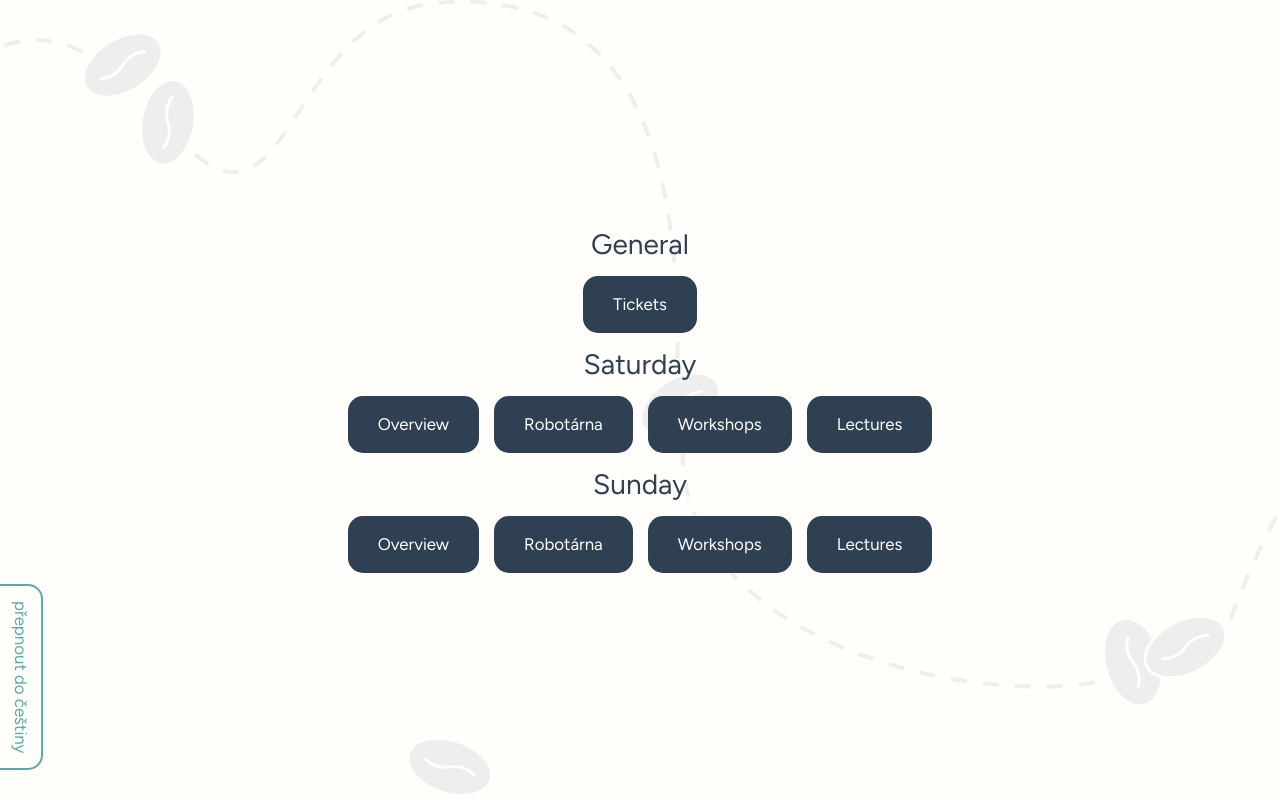
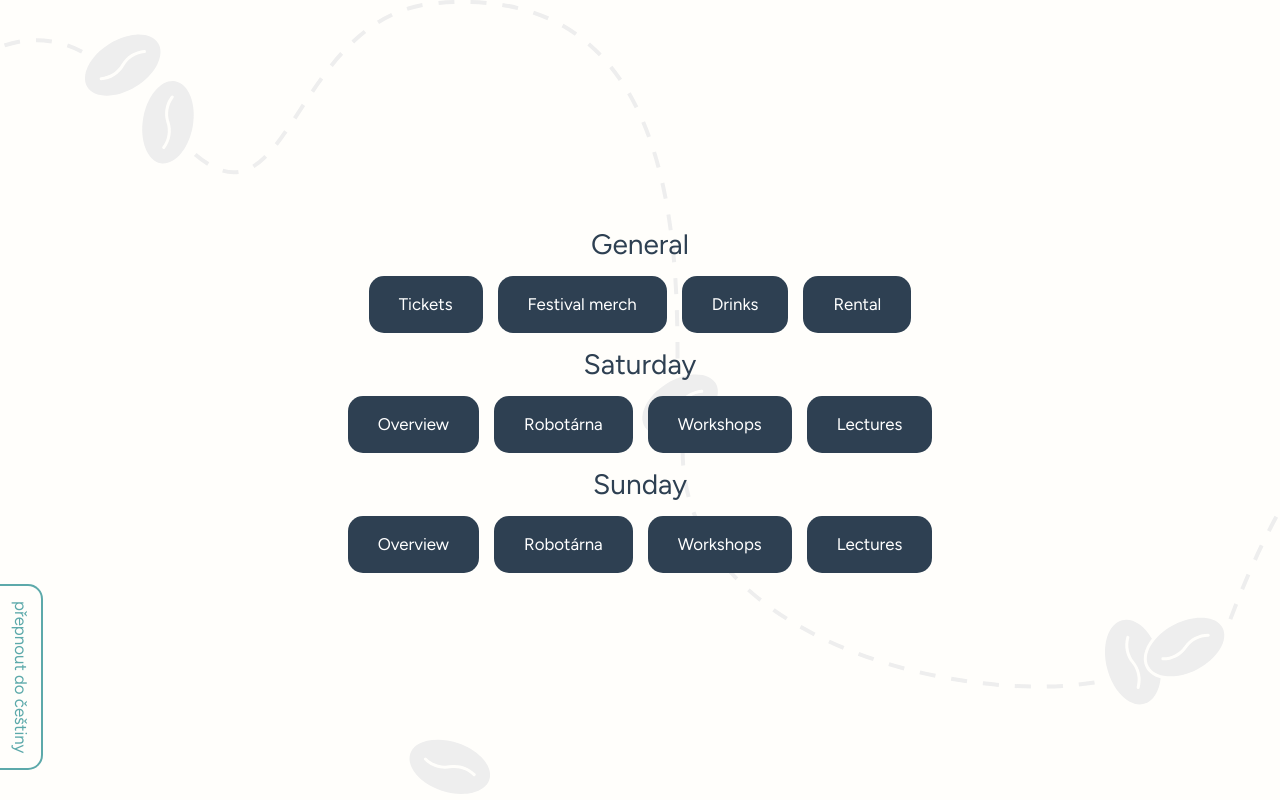
Before and after one commit to baristalive/roastfestival.eu, a Next.js app: page /en/print in a window 1280 px wide. Built offline with nearby package versions, Linux system fonts and the light colour scheme.

Commit message:
feat: add printable other pricelists
Signed-off-by: Tomas Coufal <coufal.tom@gmail.com>

```diff
--- a/app/[lang]/print/page.tsx
+++ b/app/[lang]/print/page.tsx
@@ -21,13 +21,31 @@ const Print = ({ params }: PrintPropsType) => {
         {params.lang === "cz" ? "Switch to English" : "Přepnout do češtiny"}
       </Link>
       <div className="watermark3 flex h-full flex-col items-center justify-center  gap-4">
-        <h2 className="text-3xl">{lang.print.general}</h2>
+        <h2 className="text-3xl">{lang.print.title}</h2>
         <div className="flex flex-wrap justify-center gap-4">
           <Link
-            href={`./print/tickets`}
+            href={`./print/pricelist/tickets`}
             className=" nav rounded-2xl bg-[var(--black)] p-4 px-8 text-lg text-[var(--white)]"
           >
-            {lang.tickets.titleOnTheSpot}
+            {lang.print.categories.tickets}
+          </Link>
+          <Link
+            href={`./print/pricelist/merch`}
+            className=" nav rounded-2xl bg-[var(--black)] p-4 px-8 text-lg text-[var(--white)]"
+          >
+            {lang.print.categories.merch}
+          </Link>
+          <Link
+            href={`./print/pricelist/drinks`}
+            className=" nav rounded-2xl bg-[var(--black)] p-4 px-8 text-lg text-[var(--white)]"
+          >
+            {lang.print.categories.drinks}
+          </Link>
+          <Link
+            href={`./print/pricelist/rental`}
+            className=" nav rounded-2xl bg-[var(--black)] p-4 px-8 text-lg text-[var(--white)]"
+          >
+            {lang.print.categories.rental}
           </Link>
         </div>
         {Object.entries(lang.programDays).map(([k, v]) => (
--- /dev/null
+++ b/app/[lang]/print/pricelist/[pricelist]/layout.tsx
@@ -0,0 +1,20 @@
+import dictionaries, { DayIdsType, SupportedLanguages } from "@/app/dictionaries/all";
+import React from "react";
+
+export async function generateStaticParams() {
+  return ["drinks", "rental", "tickets", "merch"].map((pricelist) => ({ pricelist }));
+}
+
+export async function generateMetadata({ params }: { params: { lang: SupportedLanguages, pricelist: "drinks" | "rental" | "tickets" | "merch"  }}) {
+  const lang = dictionaries[params.lang] || dictionaries.en
+  return {
+    title: `${lang.print.categories[params.pricelist as keyof typeof lang.print.categories]}`
+  }
+}
+export default function RootLayout({
+  children,
+}: {
+  children: React.ReactNode;
+}) {
+  return <>{children}</>;
+}
--- /dev/null
+++ b/app/[lang]/print/pricelist/[pricelist]/page.tsx
@@ -0,0 +1,99 @@
+"use client";
+import { useParams } from "next/navigation";
+import { dictionaries, SupportedLanguages } from "@/app/dictionaries/all";
+import React from "react";
+import "./print.css";
+import LogoSvg from "@/app/../public/logo.svg";
+
+const mapCategoryToList = (
+  category: keyof typeof dictionaries.en.print.categories,
+): (keyof typeof dictionaries.en.print.categories)[] => {
+  switch (category) {
+    case "merch":
+      return ["merch", "rental"];
+    case "tickets":
+      return ["tickets", "rental"];
+    default:
+      return [category];
+  }
+};
+
+const Tickets = () => {
+  const params = useParams();
+  const lang = dictionaries[params.lang as SupportedLanguages];
+
+  const tickets = lang.tickets.priceList.filter(
+    (o) => o.availability === undefined,
+  )[0].prices;
+
+  return (
+    <div className="flex w-full justify-center gap-4 items-stretch">
+      {tickets.map((price, idx) => (
+        <div key={idx} className="flex w-full flex-col rounded-2xl text-center">
+          <div
+            className={`${idx === 0 ? "card-highlight" : "card"} flex flex-col items-start justify-center gap-2 rounded-t-2xl px-4 pb-0 pt-8`}
+          >
+            <span className="text-left text-2xl font-bold">{price.title}</span>
+            <span className="text-4xl font-bold">{price.full} Kč</span>
+            <span className="h-8 text-lg font-normal">
+              {price.discounted &&
+                `${lang.tickets.discounted}: ${price.discounted} Kč`}
+            </span>
+          </div>
+          <div className={idx === 0 ? "ticket-sep-highlight" : "ticket-sep"} />
+          <div
+            className={`${idx === 0 ? "card-highlight" : "card"} h-16 rounded-b-2xl`}
+          >
+            <div className="beans h-full w-full rounded-b-xl"></div>
+          </div>
+        </div>
+      ))}
+    </div>
+  );
+};
+
+const Pricelist = () => {
+  const params = useParams();
+  const lang = dictionaries[params.lang as SupportedLanguages];
+  const category = params.pricelist as keyof typeof lang.print.categories;
+
+  const categories = mapCategoryToList(category);
+
+  return (
+    <header className="flex h-screen flex-col items-center justify-start">
+      <div className="z-20 -mb-8 text-5xl">
+        <LogoSvg />
+      </div>
+      {categories.map((c) => (
+        <React.Fragment key={c}>
+          <h1 className="z-20 py-16 text-6xl font-bold text-[var(--background)]">
+            {lang.print.categories[c]}
+          </h1>
+          <div className="mx-auto flex w-full flex-col items-stretch gap-8 px-20">
+          {c === "tickets" ? (
+            <Tickets />
+          ) : (
+                <div className="card z-20 flex w-full flex-col divide-y-2 divide-current rounded-2xl px-10">
+                {lang.print.priceList[
+                  c as keyof typeof lang.print.priceList
+                ].map((item, idx) => (
+                  <div
+                    key={idx}
+                    className="flex justify-between py-10 text-center  "
+                  >
+                    <span className="text-left text-4xl font-bold">
+                      {item.title}
+                    </span>
+                    <span className="text-4xl font-bold">{item.price} Kč</span>
+                  </div>
+                ))}
+              </div>
+          )}
+          </div>
+        </React.Fragment>
+      ))}
+    </header>
+  );
+};
+
+export default Pricelist;
--- a/app/[lang]/print/tickets/print.css
+++ b/app/[lang]/print/pricelist/[pricelist]/print.css
@@ -1,5 +1,5 @@
 @page {
-    size: A4 landscape;
+    size: A4 portrait;
 }
 
 @media print {
--- a/app/[lang]/print/tickets/page.tsx
+++ /dev/null
@@ -1,50 +0,0 @@
-"use client";
-import { useParams } from "next/navigation";
-import { dictionaries, SupportedLanguages } from "@/app/dictionaries/all";
-import React from "react";
-import "./print.css";
-import LogoSvg from "@/app/../public/logo.svg";
-
-const TICKETS_PER_ROW = 3;
-export const Tickets = () => {
-  const params = useParams();
-  const lang = dictionaries[params.lang as SupportedLanguages];
-
-  const tickets = lang.tickets.priceList.filter(
-    (o) => o.availability === undefined,
-  )[0].prices;
-
-  return (
-    <header className="flex flex-col h-screen items-center justify-center">
-      <div className="z-20 text-6xl -mb-20 -mt-20"><LogoSvg /></div>
-      <h1 className="z-20 text-[var(--background)] font-bold text-6xl pb-20">{lang.tickets.titleOnTheSpot}</h1>
-      <div className="z-20 grid w-10/12 grid-cols-3 items-center justify-center gap-8">
-        {tickets.map((price, idx) => (
-          <div
-            key={idx}
-            className="flex flex-col rounded-2xl text-center"
-          >
-            <div
-              className={`${idx === 0 ? "card-highlight": "card"} flex flex-col items-start justify-center gap-2 rounded-t-2xl px-8 pb-0 pt-8`}
-            >
-              <span className="text-left text-2xl font-bold">
-                {price.title}
-              </span>
-              <span className="text-4xl font-bold">{price.full} Kč</span>
-              <span className="h-8 text-lg font-normal">
-                {price.discounted &&
-                  `${lang.tickets.discounted}: ${price.discounted} Kč`}
-              </span>
-            </div>
-            <div className={idx === 0 ? "ticket-sep-highlight": "ticket-sep"} />
-            <div className={`${idx === 0 ? "card-highlight": "card"} elevate h-16 rounded-b-2xl`}>
-              <div className="beans h-full w-full rounded-b-xl"></div>
-            </div>
-          </div>
-        ))}
-      </div>
-    </header>
-  );
-};
-
-export default Tickets;
--- a/app/dictionaries/cz.json
+++ b/app/dictionaries/cz.json
@@ -477,7 +477,6 @@
   },
   "tickets": {
     "title": "Vstupenky",
-    "titleOnTheSpot": "Vstupné",
     "text": [
       "Neomezená konzumace kávy",
       "Účast na workshopech (dle kapacity místnostní)",
@@ -576,9 +575,32 @@
     ]
   },
   "print": {
-    "general": "Obecné",
-    "drinks": "Nápoje",
-    "merch": "Festivalový merch"
+    "title": "Obecné",
+    "categories": {
+      "drinks": "Nápoje",
+      "merch": "Festivalový merch",
+      "rental": "Půjčovna",
+      "tickets": "Vstupné"
+    },
+    "priceList": {
+      "merch": [
+        {
+          "title": "Tričko",
+          "price": 390
+        },
+        {
+          "title": "Hrníček",
+          "price": 190
+        }
+      ],
+      "rental": [
+        {
+          "title": "Kelímek (záloha)",
+          "price": 50
+        }
+      ],
+      "drinks": []
+    }
   },
   "metadata": {
     "description": "Brněnský festival kávy a pražíren 2024"
--- a/app/dictionaries/en.json
+++ b/app/dictionaries/en.json
@@ -469,7 +469,6 @@
   },
   "tickets": {
     "title": "Tickets",
-    "titleOnTheSpot": "Tickets",
     "text": [
       "We offer tickets for the whole festival as well as for individual days.",
       "The price includes unlimited coffee, entry to workshops (depending on room capacity) and lectures",
@@ -567,9 +566,32 @@
     ]
   },
   "print": {
-    "general": "General",
-    "drinks": "Drinks",
-    "merch": "Festival merch"
+    "title": "General",
+    "categories": {
+      "drinks": "Drinks",
+      "merch": "Festival merch",
+      "rental": "Rental",
+      "tickets": "Tickets"
+    },
+    "priceList": {
+      "merch": [
+        {
+          "title": "T-Shirt",
+          "price": 390
+        },
+        {
+          "title": "Mug",
+          "price": 190
+        }
+      ],
+      "rental": [
+        {
+          "title": "Cup (deposit)",
+          "price": 50
+        }
+      ],
+      "drinks": []
+    }
   },
   "metadata": {
     "description": "Brno Festival of Coffee and Roasters 2024"
```
Also changed, not shown: app/robots.txt.
